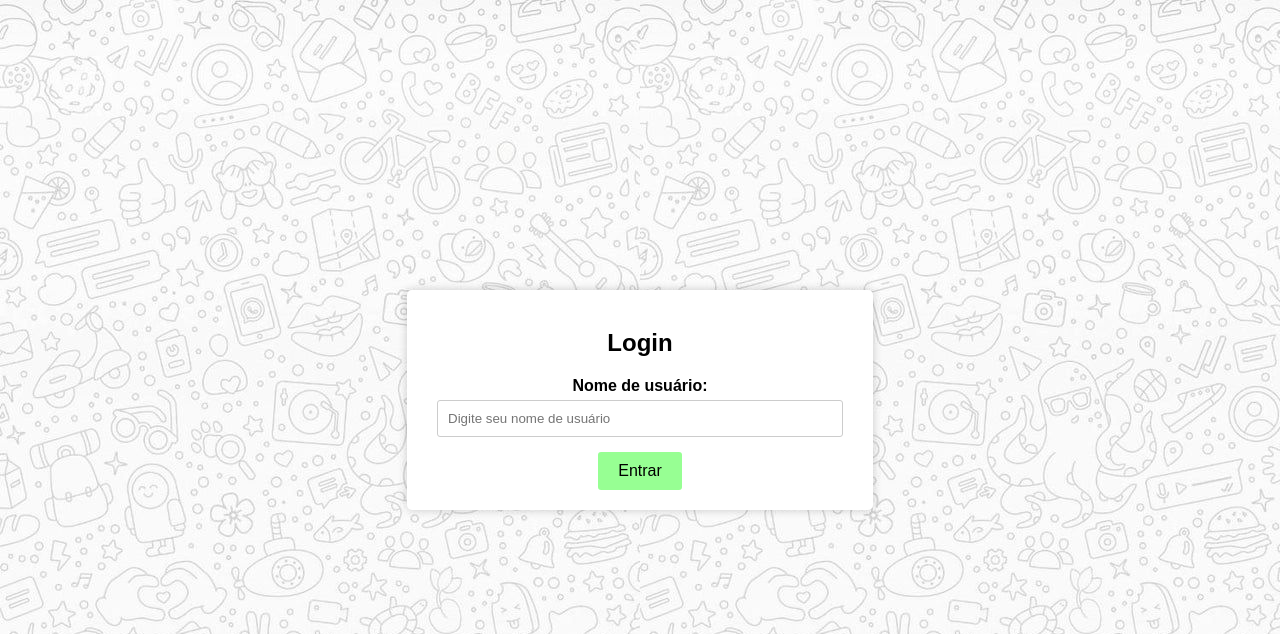
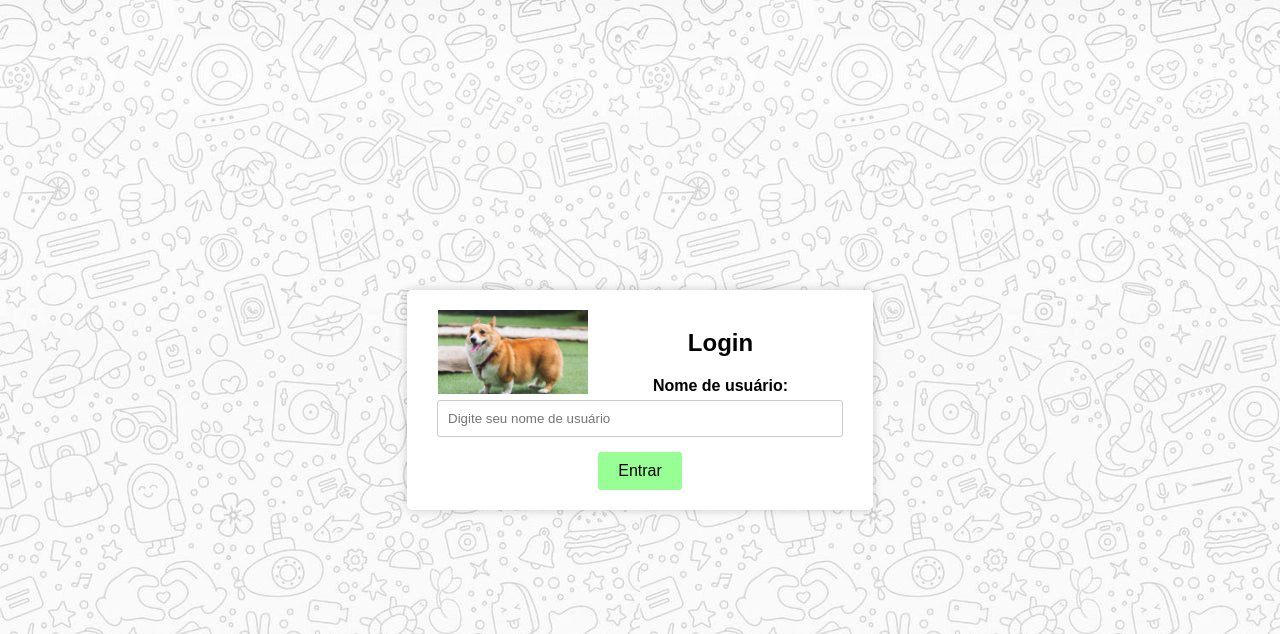
Before and after one commit to YuriLou/chat2023, a PHP site: page / in a window 1280 px wide. Shown: the top 634 px of the page. Run offline with PHP 8.4, Linux system fonts and the light colour scheme.

Commit message:
doggo zap

```diff
--- a/index.php
+++ b/index.html
@@ -7,7 +7,9 @@
     <link rel="stylesheet" href="styloindex.css">
 </head>
 <body>
+
     <div class="login-container">
+        <img src="images/dog rebaixado.jpg" alt="doguin">
         <h2>Login</h2>
         <form action="chat.php" method="POST">
             <label for="nome">Nome de usuário:</label>
--- a/styloindex.css
+++ b/styloindex.css
@@ -58,3 +58,9 @@ button:hover {
     background-color: #3da339;
     color: #fff;
 }
+
+.login-container img{
+    max-width: 150px;
+    float: left;
+    margin-left:11px ;
+}
```
